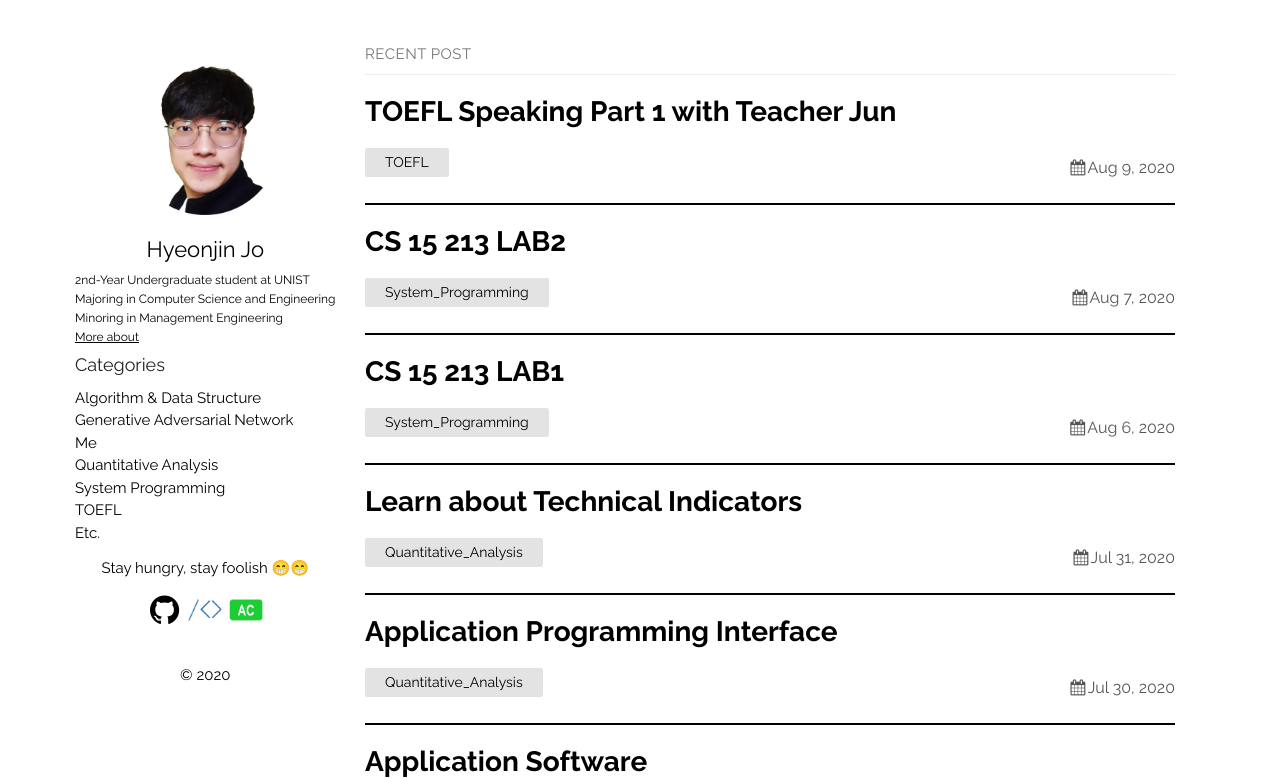
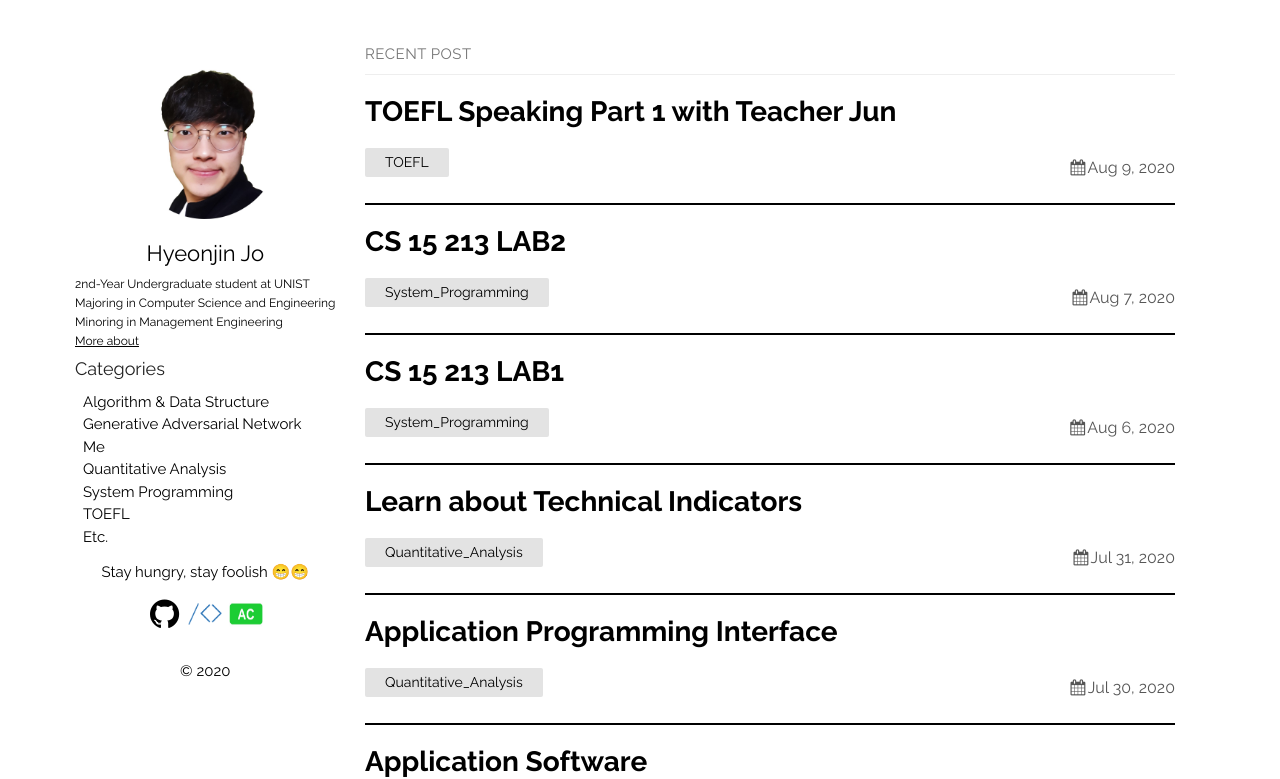
Before and after one commit to thinkin9/thinkin9.github.io, a Jekyll site: the page built from index.md, in a window 1280 px wide. Shown: the top 779 px of the page. Built offline with Jekyll 4.4.1, drawn with Linux system fonts in a browser that asks for light colours.

Commit message:
20200809

```diff
--- a/_sass/plain.scss
+++ b/_sass/plain.scss
@@ -122,7 +122,7 @@
   flex-wrap: wrap;
   justify-content: center;
   a {
-    margin-bottom: .5em;
+    margin-bottom: 0; //.5em
   }
   li {
     i {
@@ -274,7 +274,7 @@
     font-size: 15px;
     text-decoration: none;
     position: relative;
-    margin: 0;
+    margin-left: 8px;
     padding: 0;
   }
   li ul{
@@ -293,7 +293,7 @@
     font-size: 12px;
     text-decoration: none;
     margin: 0;
-    margin-left: 0.5em;
+    margin-left: 16px;
     padding: 0;
   }
 }
```
